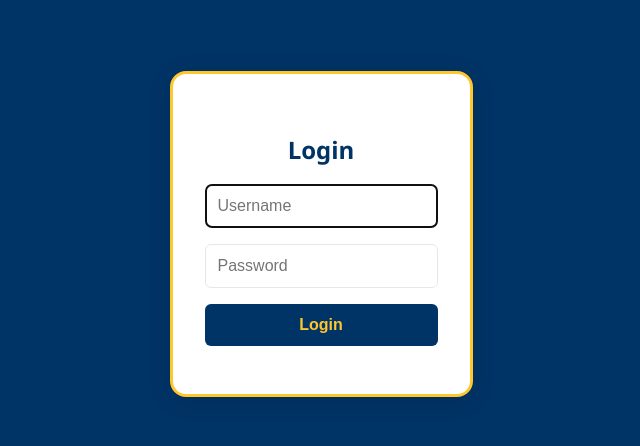
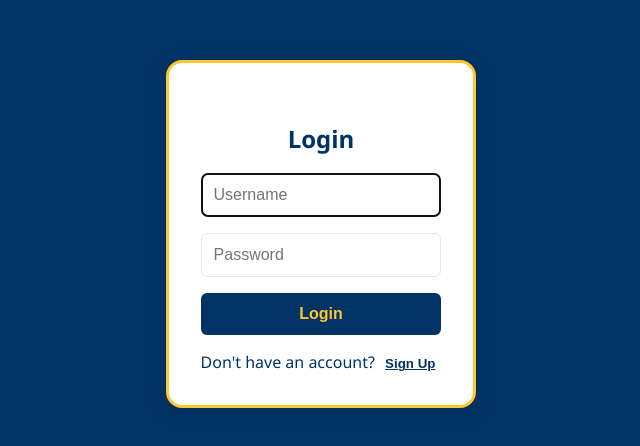
Before and after one commit to vwang99/f25-team4, a plain HTML site: page login-page.html in a window 1280 px wide. Shown: the part 166-612 px from the top of the page, without its empty margins (319-959 px from the left). Drawn offline with Linux system fonts and the light colour scheme.

Commit message:
Added new sign in option

```diff
--- a/login-page.html
+++ b/login-page.html
@@ -73,18 +73,41 @@
 			<input type="password" id="password" name="password" placeholder="Password" required>
 			<button type="submit" id="submitBtn">Login</button>
 		</form>
+		<div style="margin-top:10px;">
+			<span id="toggleText">Don't have an account?</span>
+			<button id="toggleBtn" style="background:none;border:none;color:#003366;font-weight:bold;cursor:pointer;text-decoration:underline;">Sign Up</button>
+		</div>
 		<div class="success-message" id="successMsg" style="display:none;"></div>
 	</div>
 	<script>
 		// Detect mode (login or signup) from URL
-		const params = new URLSearchParams(window.location.search);
-		const mode = params.get('mode');
+		let params = new URLSearchParams(window.location.search);
+		let mode = params.get('mode') || 'login';
 		const formTitle = document.getElementById('formTitle');
 		const submitBtn = document.getElementById('submitBtn');
-		if (mode === 'signup') {
-			formTitle.textContent = 'Sign Up';
-			submitBtn.textContent = 'Sign Up';
+		const toggleBtn = document.getElementById('toggleBtn');
+		const toggleText = document.getElementById('toggleText');
+
+		function setFormMode(newMode) {
+			mode = newMode;
+			if (mode === 'signup') {
+				formTitle.textContent = 'Sign Up';
+				submitBtn.textContent = 'Sign Up';
+				toggleText.textContent = 'Already have an account?';
+				toggleBtn.textContent = 'Login';
+			} else {
+				formTitle.textContent = 'Login';
+				submitBtn.textContent = 'Login';
+				toggleText.textContent = "Don't have an account?";
+				toggleBtn.textContent = 'Sign Up';
+			}
 		}
+		setFormMode(mode);
+
+		toggleBtn.onclick = function() {
+			setFormMode(mode === 'login' ? 'signup' : 'login');
+		};
+
 		document.getElementById('authForm').addEventListener('submit', function(e) {
 			e.preventDefault();
 			document.getElementById('authForm').style.display = 'none';
```
